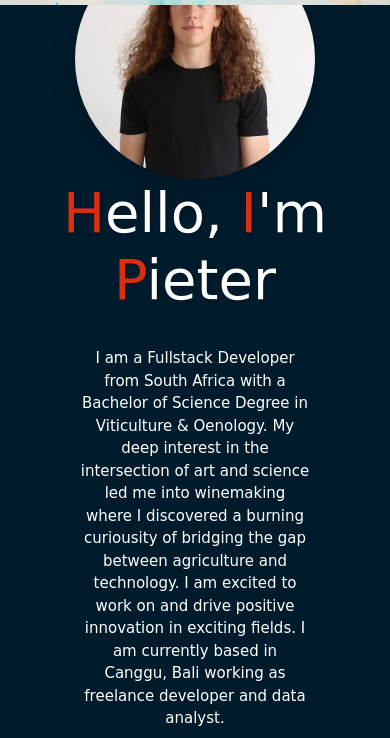
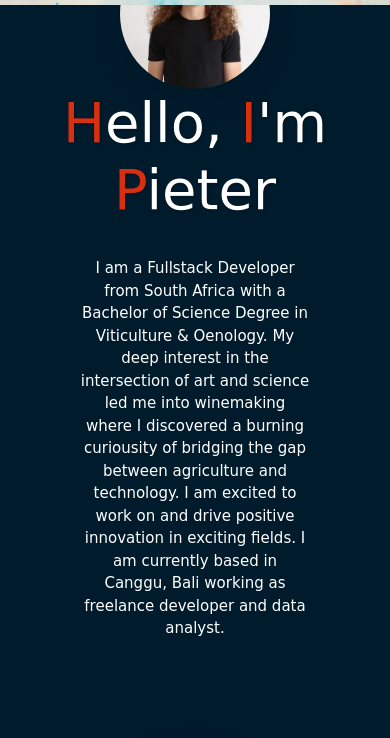
Before and after one commit to PieterBrune/Profile-Page, a website: page index.html in a window 390 px wide. Shown: the part 105-843 px from the top of the page. Drawn offline with nearby package versions, Linux system fonts and the light colour scheme; a web font is replaced by a local one.

Commit message:
Edited avatar photo on fullpage page

```diff
--- a/style.css
+++ b/style.css
@@ -196,6 +196,8 @@ li {
 
   #avatar {
     margin-top: 20px;
+    width: 150px;
+    height: 150px;
   }
 
   #description {
```
Also changed, not shown: javascript/swiperProjects.js (deleted, +0 -12 lines).
